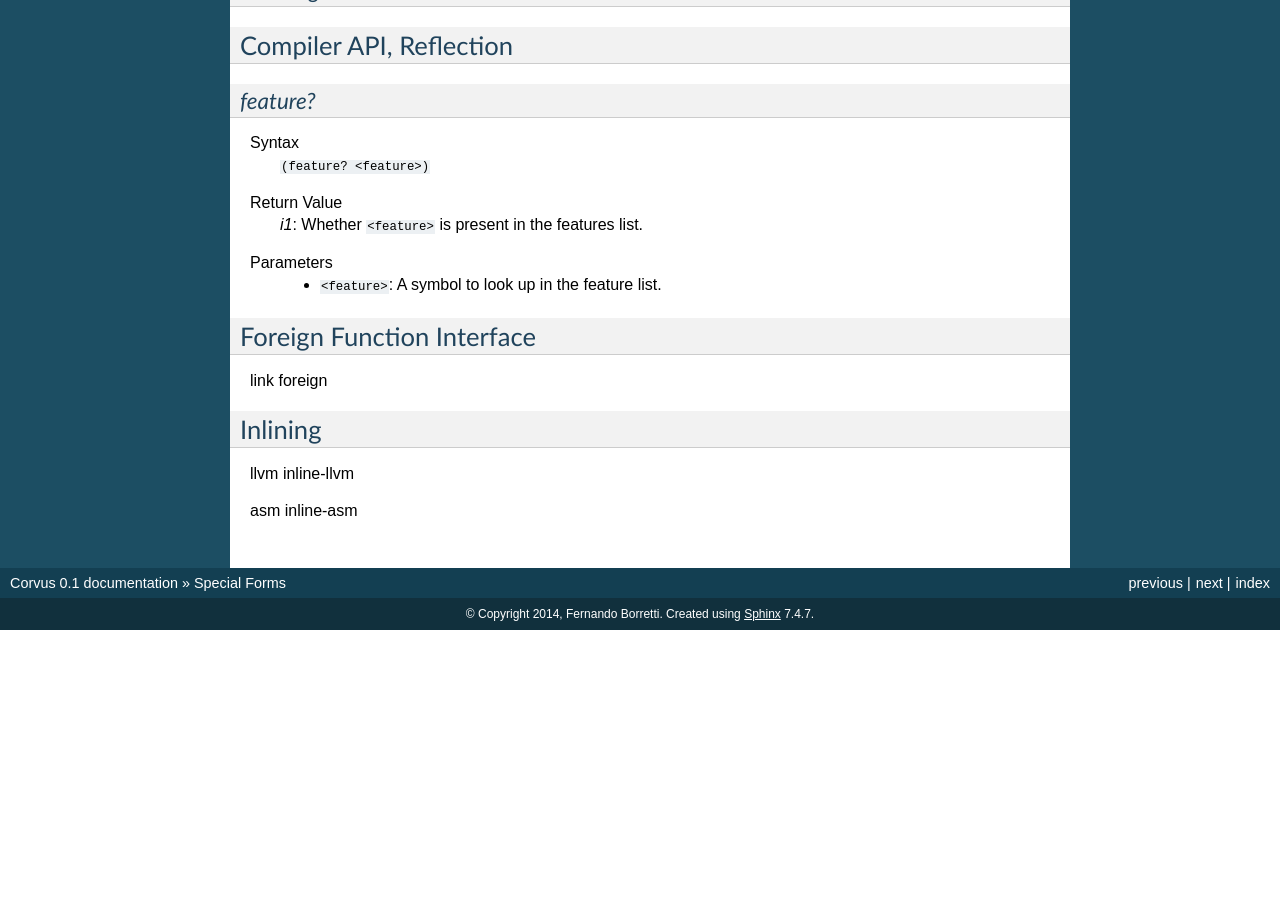
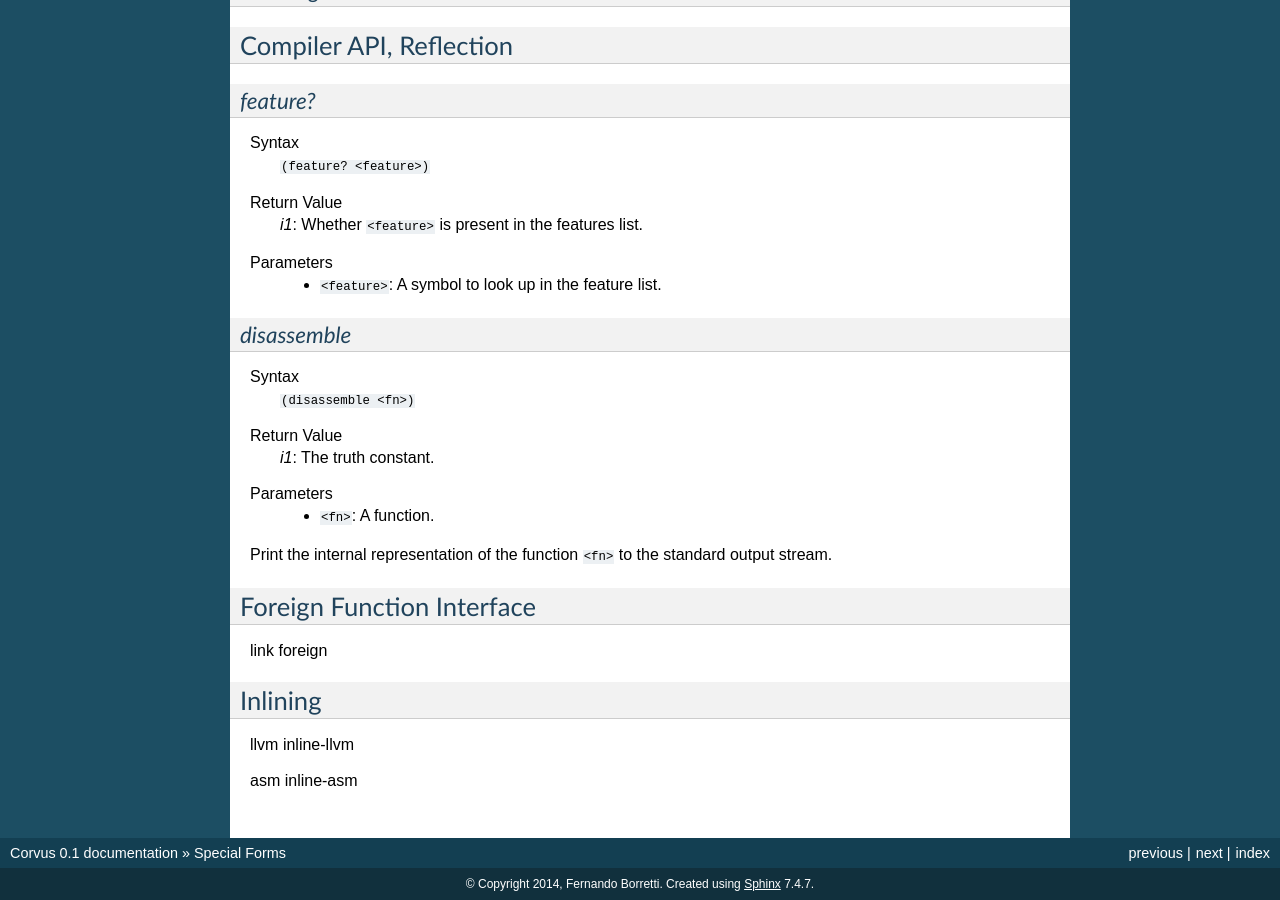
Before and after one commit to eudoxia0/corvus, a Sphinx documentation site: the page built from docs/special-forms.rst, in a window 1280 px wide and 900 px high, scrolled down 3594 px. Built offline with Sphinx 7.4.7, drawn with Linux system fonts in a browser that asks for light colours; formulas are drawn with MathJax 3; before the commit the page ends 4224 px from its top, so only the background shows below that.

Commit message:
Add disassemble special form

```diff
--- a/docs/special-forms.rst
+++ b/docs/special-forms.rst
@@ -188,6 +188,19 @@ Return Value
 Parameters
    * :code:`<feature>`: A symbol to look up in the feature list.
 
+`disassemble`
+-------------
+
+Syntax
+   :code:`(disassemble <fn>)`
+Return Value
+   `i1`: The truth constant.
+Parameters
+   * :code:`<fn>`: A function.
+
+Print the internal representation of the function :code:`<fn>` to the standard
+output stream.
+
 Foreign Function Interface
 ==========================
 
```
